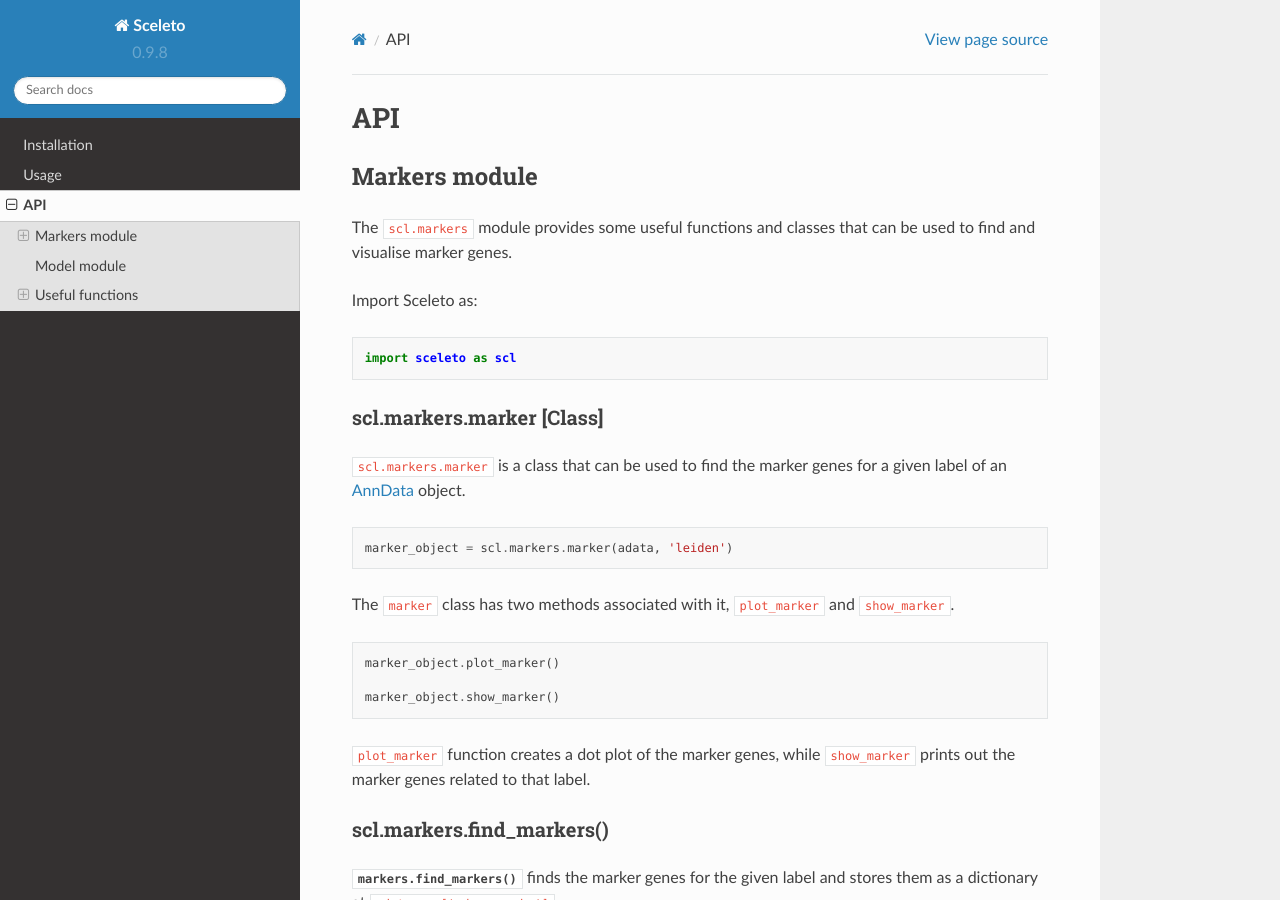
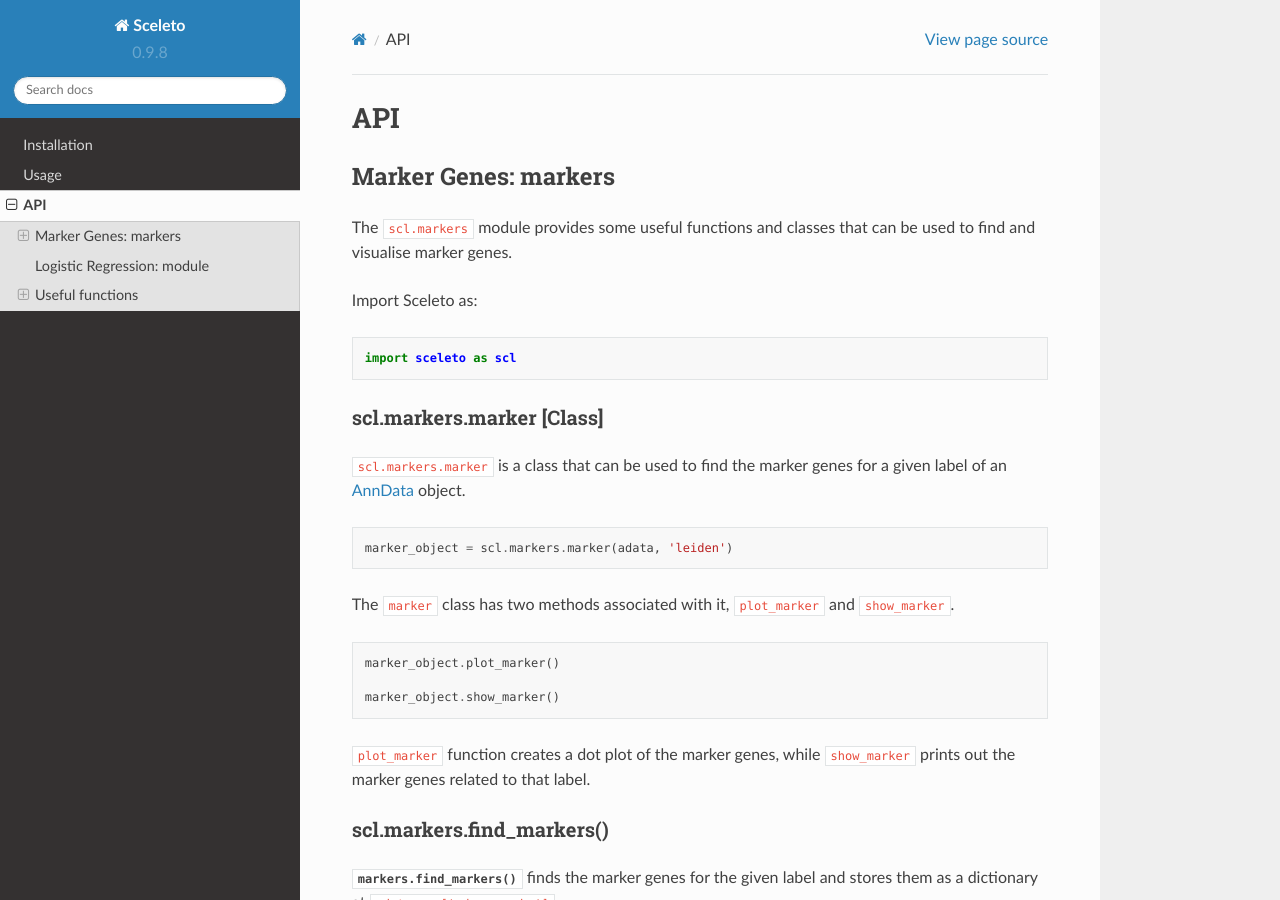
Before and after one commit to scmgl-kaist/sceleto, a Sphinx documentation site: the page built from docs/source/api.rst, in a window 1280 px wide and 900 px high. Built offline with Sphinx 7.4.7 and the Read the Docs theme 2.0.0, drawn with Linux system fonts in a browser that asks for light colours; some of the changed text lies outside the part shown.

Commit message:
Added minor stuff

```diff
--- a/docs/source/api.rst
+++ b/docs/source/api.rst
@@ -2,8 +2,8 @@
 API
 ===
 
-Markers module
-=============
+Marker Genes: markers
+=====================
 
 The ``scl.markers`` module provides some useful functions and classes that can be used to find and visualise marker genes.
 
@@ -83,8 +83,8 @@
    my_plot.draw()
 
 
-Model module
-============
+Logistic Regression: module
+===========================
 
 
 
```
